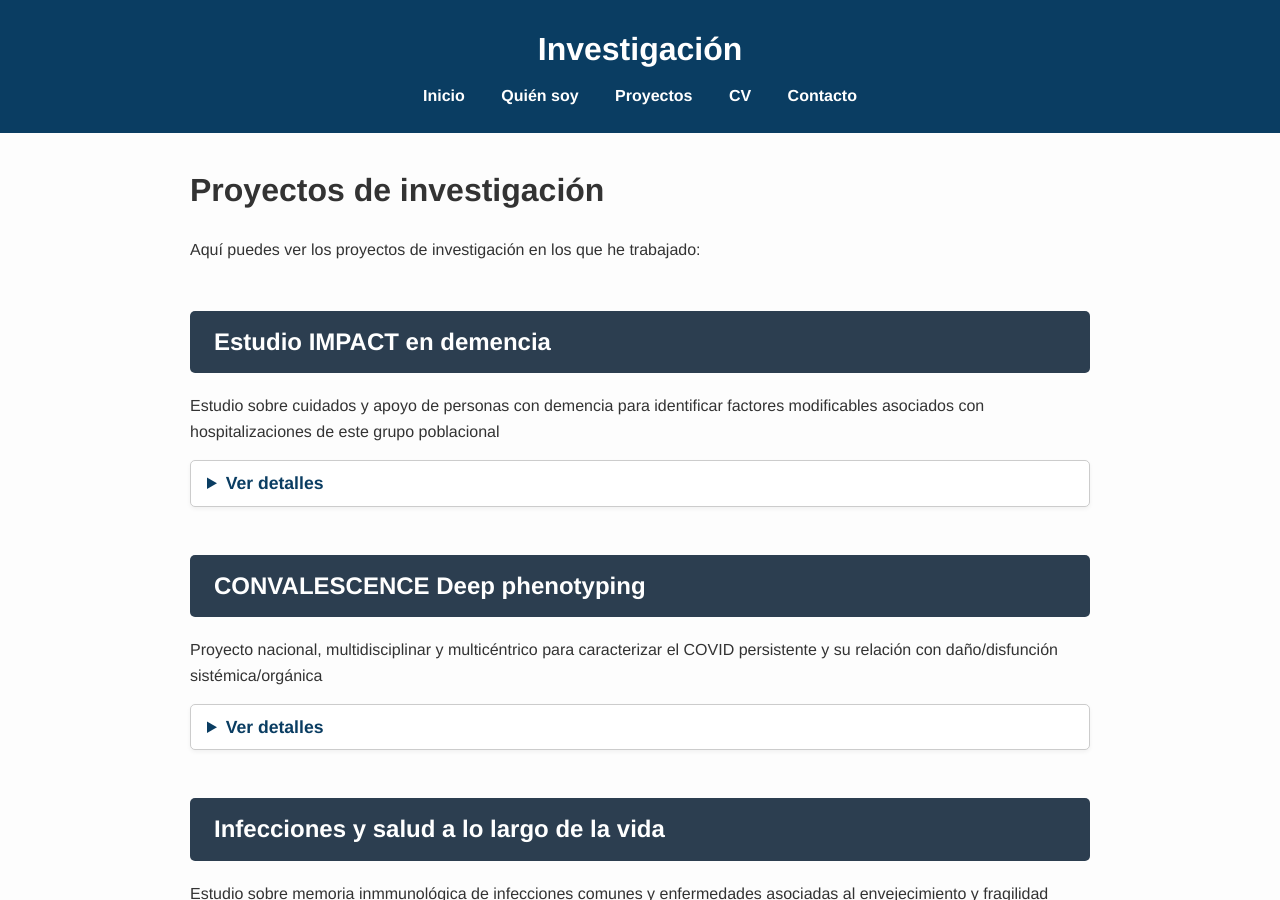
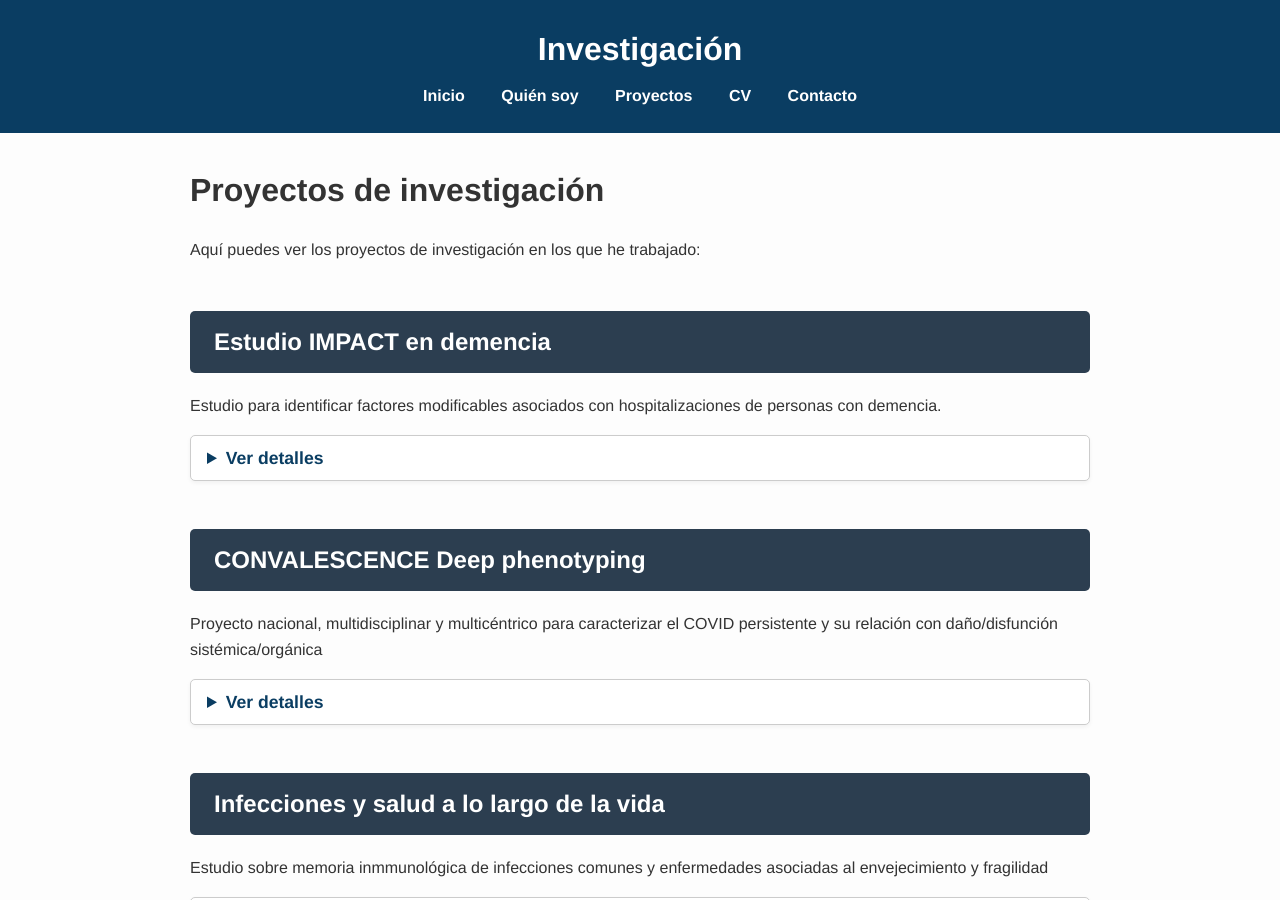
Before and after one commit to albafsanles/albafsanles.github.io, a Jekyll site: the page built from projects/research/research.md, in a window 1280 px wide and 900 px high. Built offline with Jekyll 4.4.1, drawn with Linux system fonts in a browser that asks for light colours; part of the change alters nothing that is shown.

Commit message:
Update research.md

```diff
--- a/projects/research/research.md
+++ b/projects/research/research.md
@@ -9,7 +9,7 @@ permalink: /projects/research/
 Aquí puedes ver los proyectos de investigación en los que he trabajado:
 
 ## **Estudio IMPACT en demencia**
-Estudio sobre cuidados y apoyo de personas con demencia para identificar factores modificables asociados con hospitalizaciones de este grupo poblacional
+Estudio para identificar factores modificables asociados con hospitalizaciones de personas con demencia.
 <details>
 <summary>Ver detalles</summary>
 
@@ -21,27 +21,27 @@ Estudio sobre cuidados y apoyo de personas con demencia para identificar factore
  The Geller Commision
   </a>
 </p>
-<p><strong>Contexto:</strong> Las personas con demencia presentan peor pronóstico tras hospitalizaciones por causas médicas generales. Aún se conoce poco sobre cómo reducir ingresos hospitalarios evitables en este grupo.</p>
-<p><strong>Objetivo:</strong> Identificar factores modificables que puedan priorizarse en estudios de intervención para reducir las estancias hospitalarias en personas con demencia.</p>
-<p><strong>Métodos:</strong> Revisión sistemática; Estudio observacional de cohortes y registros electrónicos de salud; Modelización estadística avanzada (análisis longitudinal — modelos de regresión de riesgos competitivos, modelos de regresión negativa binomial).</p>
-<p><strong>Cohortes:</strong> Inglesas; datos del estudio MARQUE en residencias y de South London & Maudsley NHS Foundation Trust</p>
-<p><strong>Conclusiones:</strong> En progreso; se esperan resultados a finales de 2025</p>
-<p><strong>Impacto:</strong> Evidencia para diseñar estudios de intervención para reducir hospitalizaciones innecesarias de personas con demencia, y mejorar políticas de cuidado en residencias, optimización de la polifarmacia, formación de profesionales sanitarios</p>
-<p><strong>Artículos:</strong> Tres publicaciones previstas en revistas de salud poblacional y geriatría; un estudio de Master como supervisora sin publicar</p>
-<p><strong>Conferencias:</strong> Resultados preliminares presentados en la Conferencia Internacional de la Asociación de Alzheimer's, AAIC (Julio 2025, Toronto)</p>
 <p><strong>Dónde:</strong>
   <a href="https://www.ucl.ac.uk/brain-sciences/psychiatry" target="_blank">
  División de Psiquiatría, University College London
   </a>
 </p>
 <p><strong>Años:</strong> 2024-2025</p>
+<p><strong>Contexto:</strong> Las personas con demencia presentan peor pronóstico tras hospitalizaciones por causas médicas generales. Aún se conoce poco sobre cómo reducir ingresos hospitalarios evitables en este grupo.</p>
+<p><strong>Objetivo:</strong> Identificar factores modificables que puedan priorizarse en estudios de intervención para reducir las estancias hospitalarias en personas con demencia.</p>
+<p><strong>Métodos:</strong> Revisión sistemática; Estudio observacional de cohortes y registros electrónicos de salud; Modelización estadística avanzada (análisis longitudinal — modelos de regresión de riesgos competitivos, modelos de regresión negativa binomial).</p>
+<p><strong>Cohortes:</strong> Población inglesa; datos del estudio MARQUE en residencias y del South London & Maudsley NHS Foundation Trust</p>
+<p><strong>Conclusiones:</strong> En progreso; se esperan resultados a finales de 2025</p>
+<p><strong>Impacto:</strong> Evidencia para diseñar estudios de intervención para reducir hospitalizaciones innecesarias de personas con demencia, y mejorar políticas de cuidado en residencias, optimización de la polifarmacia, formación de profesionales sanitarios</p>
+<p><strong>Artículos:</strong> Tres publicaciones previstas en revistas de salud poblacional y geriatría; un trabajo de Máster como supervisora</p>
+<p><strong>Conferencias:</strong> Resultados preliminares presentados en la Conferencia Internacional de la Asociación de Alzheimer's, AAIC (Julio 2025, Toronto)</p>
 <p><strong>Contribuciones:</strong> Diseño; Revisión; Manejo y análisis de datos longitudinales y de registros electrónicos de salud; Integración de datos clínicos y comunitarios; Colaboración con personas con experiencia vivida; Producción de artículos y presentaciones</p>
 <p><strong>Colaboraciones:</strong>
   <a href="https://www.maudsleybrc.nihr.ac.uk/facilities/clinical-record-interactive-search-cris/" target="_blank">
  South London & Maudsley NHS Foundation Trust
   </a>
 </p>
-<p><strong>Legado:</strong> Marco de análisis replicable en otras cohortes; Vínculo entre investigación y cuidado residencial</p>
+<p><strong>Legado:</strong> Marco de análisis replicable en otras cohortes; Vínculo entre investigación y cuidado residencial; Informe para políticas en salud</p>
 <p><strong>Enlaces:</strong>
   <a href="https://www.ucl.ac.uk/brain-sciences/news/2025/apr/ucl-partners-geller-commission-advance-research-dementia-related-hospitalisations" target="_blank">
     IMPACT project;
@@ -72,10 +72,16 @@ Proyecto nacional, multidisciplinar y multicéntrico para caracterizar el COVID
   UKRI
  </a>
 </p>
+<p><strong>Dónde:</strong>
+    <a href="https://www.ucl.ac.uk/population-health-sciences/cardiovascular/research/research-department-population-science-and-experimental-medicine/unit-lifelong-health-and-ageing-ucl/studies" target="_blank">
+Unidad de Salud a lo largo de la vida y envejecimiento, University College London
+    </a>
+</p>
+<p><strong>Años:</strong> 2023-2025</p>
 <p><strong>Contexto:</strong> Existe poca claridad sobre qué es el COVID persistente y su relación con daño o disfunción subclínica en múltiples órganos y sistemas fisiológicos. El estudio multicéntrico es parte del National Core Study UK sobre salud y bienestar tras COVID-19, y busca llenar ese vacío.</p>
 <p><strong>Objetivo:</strong> Definir fenotipos de COVID persistente; Identificar factores de riesgo y trayectorias mecanísticas; Explorar consecuencias en salud física, mental, trabajo y relaciones; Mejorar diagnóstico y manejo en atención primaria.</p>
 <p><strong>Métodos:</strong> Análisis de datos de cohortes poblacionales; Fenotipado profundo clínico (medidas fisiológicas, imagen cerebral, cardíaca, pulmonar, renal, hepática, medidas de fuerza y resistencia; Monitorización remota.</p>
-<p><strong>Cohortes:</strong> Inglesas; ALSPAC, TwinsUK</p>
+<p><strong>Cohortes:</strong> Población británica; ALSPAC, TwinsUK</p>
 <p><strong>Conclusiones:</strong> En progreso; se esperan resultados a finales de 2025</p>
 <p><strong>Impacto:</strong> Evidencia para definiciones operativas de COVID persistente; informar políticas clínicas y diagnósticas; apoyar a NICE en directrices de atención primaria.</p>
 <p><strong>Artículos:</strong>
@@ -85,12 +91,6 @@ Proyecto nacional, multidisciplinar y multicéntrico para caracterizar el COVID
  Dos publicaciones más por publicar en revistas de salud poblacional de alto impacto
 </p>
 <p><strong>Conferencias:</strong> Presentaciones en foros nacionales; Conferencia Mundial de Epidemiología, WCE (Septiembre 2024, Ciudad del Cabo)</p>
-<p><strong>Dónde:</strong>
-    <a href="https://www.ucl.ac.uk/population-health-sciences/cardiovascular/research/research-department-population-science-and-experimental-medicine/unit-lifelong-health-and-ageing-ucl/studies" target="_blank">
-Unidad de Salud a lo largo de la vida y envejecimiento, University College London
-    </a>
-</p>
-<p><strong>Años:</strong> 2023-2025</p>
 <p><strong>Contribuciones:</strong> Diseño analítico de los datos clínicos; Manejo, integración y análisis de datos clínicos; Colaboración multidisciplinar, multicéntrica, y con personas con experiencia vivida; Coordinación de trabajo colaborativo; Producción de artículos y presentaciones</p>
 <p><strong>Colaboraciones:</strong> University of Bristol, King's College London, University of Oxford, University of Sheffield </p>
 <p><strong>Legado:</strong> Marco multidimensional para la investigación del COVID persistente; Colaboración interdisciplinaria sostenible; Herramientas de investigación para futuras epidemias.</p>
@@ -117,22 +117,28 @@ Estudio sobre memoria inmmunológica de infecciones comunes y enfermedades asoci
 <p><strong>Palabras clave:</strong> .</p>
 <p><strong>Disciplina:</strong> Ciencias de la salud poblacional</p>
 <p><strong>Financiación:</strong> .</p>
+<p><strong>Dónde:</strong>
+     <a href="https://www.ucl.ac.uk/population-health-sciences/cardiovascular/research/research-department-population-science-and-experimental-medicine/unit-lifelong-health-and-ageing-ucl/studies" target="_blank">
+Unidad de Salud a lo largo de la vida y envejecimiento, University College London
+    </a>
+</p>
+<p><strong>Años:</strong> 2023-2025</p>
 <p><strong>Contexto:</strong> .</p>
 <p><strong>Objetivo:</strong> .</p>
 <p><strong>Métodos:</strong> .</p>
 <p><strong>Cohortes:</strong> .</p>
 <p><strong>Conclusiones:</strong> En progreso.</p>
 <p><strong>Impacto:</strong> .</p>
-<p><strong>Artículos:</strong> .</p>
-<p><strong>Conferencias:</strong> .</p>
-<p><strong>Dónde:</strong>
-     <a href="https://www.ucl.ac.uk/population-health-sciences/cardiovascular/research/research-department-population-science-and-experimental-medicine/unit-lifelong-health-and-ageing-ucl/studies" target="_blank">
-Unidad de Salud a lo largo de la vida y envejecimiento, University College London
-    </a>
+<p><strong>Artículos:</strong>
+  <a href="https://www.medrxiv.org/content/10.1101/2024.02.17.24302569v2" target="_blank">
+  Preprint sobre un estudio multicohorte sobre APOE e infecciones comunes;
+  </a>
+  Más estudios liderados por estudiantes por publicar;
+  Un estudio sobre infecciones comunes y fragilidad y mortalidad por publicar.
 </p>
-<p><strong>Años:</strong> 2023-2025</p>
-<p><strong>Contribuciones:</strong> .</p>
-<p><strong>Colaboraciones:</strong> .</p>
+<p><strong>Conferencias:</strong> NA</p>
+<p><strong>Contribuciones:</strong> Coautora y cosupervisora </p>
+<p><strong>Colaboraciones:</strong> NA</p>
 <p><strong>Legado:</strong> .</p>
 <p><strong>Enlaces:</strong>
  <a href="https://www.ucl.ac.uk/population-health-sciences/cardiovascular/research/research-department-population-science-and-experimental-medicine/unit-lifelong-health-and-ageing-ucl/studies" target="_blank">
@@ -151,18 +157,19 @@ Estudios de inferencia causal basada en marcadores genéticos (Mendelian randomi
 <p><strong>Palabras clave:</strong> .</p>
 <p><strong>Disciplina:</strong> Ciencias de la salud poblacional</p>
 <p><strong>Financiación:</strong> .</p>
+<p><strong>Dónde:</strong> Colaboración externa; UCL </p>
+<p><strong>Años:</strong> .</p>
 <p><strong>Contexto:</strong> .</p>
 <p><strong>Objetivo:</strong> .</p>
 <p><strong>Métodos:</strong> .</p>
 <p><strong>Cohortes:</strong> .</p>
 <p><strong>Conclusiones:</strong> En progreso .</p>
 <p><strong>Impacto:</strong> .</p>
-<p><strong>Artículos:</strong> Tres publicaciones previstas como co-autora.</p>
-<p><strong>Conferencias:</strong> .</p>
-<p><strong>Dónde:</strong> Colaboración externa </p>
-<p><strong>Años:</strong> .</p>
-<p><strong>Contribuciones:</strong> .</p>
-<p><strong>Colaboraciones:</strong> .</p>
+<p><strong>Artículos:</strong> Tres publicaciones previstas como co-autora.
+Un trabajo de Grado en Biotecnología de la Universidad Francisco de Victoria como supervisora (Sobresaliente)</p>
+<p><strong>Conferencias:</strong> NA</p>
+<p><strong>Contribuciones:</strong> Coautora y cosupervisora; diseño del plan analítico </p>
+<p><strong>Colaboraciones:</strong> Instituto de Investigaciones Médicas Hospital del Mar</p>
 <p><strong>Legado:</strong> .</p>
 <p><strong>Otros enlaces:</strong>NA</p>
 
@@ -177,6 +184,12 @@ Estudio multicohorte de base proteogenómica e inferencia causal para identifica
 <p><strong>Palabras clave:</strong> .</p>
 <p><strong>Disciplina:</strong> Ciencias de la salud poblacional</p>
 <p><strong>Financiación:</strong> .</p>
+<p><strong>Dónde:</strong>
+ <a href="https://www.bristol.ac.uk/integrative-epidemiology/research/womens-health/" target="_blank">
+ Unidad MRC de Epidemiología Integrativa en la Universidad de Bristol
+  </a>
+</p>
+<p><strong>Años:</strong> 2020-2025</p>
 <p><strong>Contexto:</strong> .</p>
 <p><strong>Objetivo:</strong> .</p>
 <p><strong>Métodos:</strong> .</p>
@@ -184,15 +197,14 @@ Estudio multicohorte de base proteogenómica e inferencia causal para identifica
 <p><strong>Conclusiones:</strong> En progreso.</p>
 <p><strong>Impacto:</strong> .</p>
 <p><strong>Artículos:</strong> Una publicación prevista como primera autora. </p>
-<p><strong>Conferencias:</strong> Conferencia de la Sociedad Internacional de Epidemiología Genética, IGES (Septiembre 2022, Paris); múltiples conferencias regionales y nacionales en Reino Unido. </p>
-<p><strong>Dónde:</strong>
- <a href="https://www.bristol.ac.uk/integrative-epidemiology/research/womens-health/" target="_blank">
- Unidad MRC de Epidemiología Integrativa en la Universidad de Bristol
+<p><strong>Conferencias:</strong>
+  <a href="https://onlinelibrary.wiley.com/doi/pdf/10.1002/gepi.22503" target="_blank">
+ Conferencia de la Sociedad Internacional de Epidemiología Genética, IGES (Septiembre 2022, Paris);
   </a>
+ Múltiples conferencias regionales y nacionales en Reino Unido.
 </p>
-<p><strong>Años:</strong> 2020-2025</p>
-<p><strong>Contribuciones:</strong> .</p>
-<p><strong>Colaboraciones:</strong> .</p>
+<p><strong>Contribuciones:</strong> Diseño; Manejo y análisis secundarios de datos genéticos; Análisis de redes de interacción entre proteínas; Manejo y análisis de bases de datos de fármacos; Producción de artículos y presentaciones</p>
+<p><strong>Colaboraciones:</strong> Multimorbidity Mechanism and Therapeutics Research Collaborative (MMTRC) </p>
 <p><strong>Legado:</strong> .</p>
 <p><strong>Otros enlaces:</strong>NA</p>
 
@@ -207,6 +219,12 @@ Consorcio que aplica triangulación de estudios observacionales en múltiples co
 <p><strong>Palabras clave:</strong> .</p>
 <p><strong>Disciplina:</strong> Ciencias de la salud poblacional</p>
 <p><strong>Financiación:</strong> .</p>
+<p><strong>Dónde:</strong>
+  <a href="https://www.bristol.ac.uk/integrative-epidemiology/research/womens-health/" target="_blank" rel="noopener">
+    Unidad MRC de Epidemiología Integrativa en la Universidad de Bristol
+  </a>
+</p>
+<p><strong>Años:</strong> 2024-2025</p>
 <p><strong>Contexto:</strong> .</p>
 <p><strong>Objetivo:</strong> .</p>
 <p><strong>Métodos:</strong> .</p>
@@ -217,16 +235,21 @@ Consorcio que aplica triangulación de estudios observacionales en múltiples co
 </p>
 <p><strong>Conclusiones:</strong> En progreso.</p>
 <p><strong>Impacto:</strong> .</p>
-<p><strong>Artículos:</strong> .</p>
-<p><strong>Conferencias:</strong> .</p>
-<p><strong>Dónde:</strong>
-  <a href="https://www.bristol.ac.uk/integrative-epidemiology/research/womens-health/" target="_blank" rel="noopener">
-    Unidad MRC de Epidemiología Integrativa en la Universidad de Bristol
-  </a>
+<p><strong>Artículos:</strong>
+<a href="https://pubmed.ncbi.nlm.nih.gov/38281920/" target="_blank">
+  Estudio sobre índice de masa corporal materno y eventos adversos del embarazo y perinatales;
+</a>
+ <a href="https://pubmed.ncbi.nlm.nih.gov/37904919/" target="_blank">
+  Estudio sobre proteoma materno y fetal e índice de masa corporal materno;
+ </a>
+ <a href="https://www.medrxiv.org/content/10.1101/2025.03.22.25324447v1" target="_blank">
+  Perfil de cohorte;
+ </a>
+Posibles artículos de estudiantes
 </p>
-<p><strong>Años:</strong> 2024-2025</p>
-<p><strong>Contribuciones:</strong> .</p>
-<p><strong>Colaboraciones:</strong> .</p>
+<p><strong>Conferencias:</strong> NA</p>
+<p><strong>Contribuciones:</strong> Manejo de datos longitudinales en ALSPAC; Producción de variables analíticas en ALSPAC; Bases del Consorcio MR-PREG; Revisión de código de variables analíticas en BiB; Apoyo a estudiantes y colegas más junior; GWAS en BiB; Co-autoría de artículos</p>
+<p><strong>Colaboraciones:</strong> MR-PREG</p>
 <p><strong>Legado:</strong> .</p>
 <p><strong>Otros enlaces:</strong>NA </p>
 
@@ -241,6 +264,12 @@ Proyecto sobre limitaciones de estudios epidemiológicos sobre COVID-19, parte d
 <p><strong>Palabras clave:</strong> .</p>
 <p><strong>Disciplina:</strong> Ciencias de la salud poblacional</p>
 <p><strong>Financiación:</strong> .</p>
+<p><strong>Dónde:</strong>
+  <a href="https://www.bristol.ac.uk/integrative-epidemiology/research/womens-health/" target="_blank">
+ Unidad MRC de Epidemiología Integrativa en la Universidad de Bristol
+  </a>
+</p>
+<p><strong>Años:</strong> 2020-2024</p>
 <p><strong>Contexto:</strong> .</p>
 <p><strong>Objetivo:</strong> .</p>
 <p><strong>Métodos:</strong> .</p>
@@ -249,12 +278,6 @@ Proyecto sobre limitaciones de estudios epidemiológicos sobre COVID-19, parte d
 <p><strong>Impacto:</strong> .</p>
 <p><strong>Artículos:</strong> 2 artículos como primera co-autora; 1 artículo como co-autora.</p>
 <p><strong>Conferencias:</strong> .</p>
-<p><strong>Dónde:</strong>
-  <a href="https://www.bristol.ac.uk/integrative-epidemiology/research/womens-health/" target="_blank">
- Unidad MRC de Epidemiología Integrativa en la Universidad de Bristol
-  </a>
-</p>
-<p><strong>Años:</strong> 2020-2024</p>
 <p><strong>Contribuciones:</strong> .</p>
 <p><strong>Colaboraciones:</strong> .</p>
 <p><strong>Legado:</strong> .</p>
@@ -271,6 +294,12 @@ Estudios EWAS en múltiples cohortes para identificar marcadores de metilación
 <p><strong>Palabras clave:</strong> .</p>
 <p><strong>Disciplina:</strong> Ciencias de la salud poblacional</p>
 <p><strong>Financiación:</strong> .</p>
+<p><strong>Dónde:</strong>
+   <a href="https://researchmar.net/programesrecerca/epidemiologia/es_epicardiovascular.html" target="_blank">
+ Grupo de Epidemiología y genética cardiovascular, Instituto Hospital del Mar de Investigaciones Médicas (Barcelona)
+  </a>
+</p>
+<p><strong>Años:</strong> 2016-2024.</p>
 <p><strong>Contexto:</strong> .</p>
 <p><strong>Objetivo:</strong> .</p>
 <p><strong>Métodos:</strong> .</p>
@@ -279,12 +308,6 @@ Estudios EWAS en múltiples cohortes para identificar marcadores de metilación
 <p><strong>Impacto:</strong> .</p>
 <p><strong>Artículos:</strong> Cuatro artículos como primera autora; un artículo como co-supervisora; nueve artículos como coautora; un artículo como supervisora sin publicar </p>
 <p><strong>Conferencias:</strong> .</p>
-<p><strong>Dónde:</strong>
-   <a href="https://researchmar.net/programesrecerca/epidemiologia/es_epicardiovascular.html" target="_blank">
- Grupo de Epidemiología y genética cardiovascular, Instituto Hospital del Mar de Investigaciones Médicas (Barcelona)
-  </a>
-</p>
-<p><strong>Años:</strong> 2016-2024.</p>
 <p><strong>Contribuciones:</strong> .</p>
 <p><strong>Colaboraciones:</strong> .</p>
 <p><strong>Legado:</strong> .</p>
@@ -301,6 +324,8 @@ Estudios experimentales para entender mejor la biología molecular de los virus
 <p><strong>Palabras clave:</strong> .</p>
 <p><strong>Disciplina:</strong> Virología molecular</p>
 <p><strong>Financiación:</strong> .</p>
+<p><strong>Dónde:</strong> .</p>
+<p><strong>Años:</strong> .</p>
 <p><strong>Contexto:</strong> .</p>
 <p><strong>Objetivo:</strong> .</p>
 <p><strong>Métodos:</strong> .</p>
@@ -309,8 +334,6 @@ Estudios experimentales para entender mejor la biología molecular de los virus
 <p><strong>Impacto:</strong> .</p>
 <p><strong>Artículos:</strong> 2 artículos como primera autora</p>
 <p><strong>Conferencias:</strong> .</p>
-<p><strong>Dónde:</strong> .</p>
-<p><strong>Años:</strong> .</p>
 <p><strong>Contribuciones:</strong> .</p>
 <p><strong>Colaboraciones:</strong> .</p>
 <p><strong>Legado:</strong> .</p>
```
